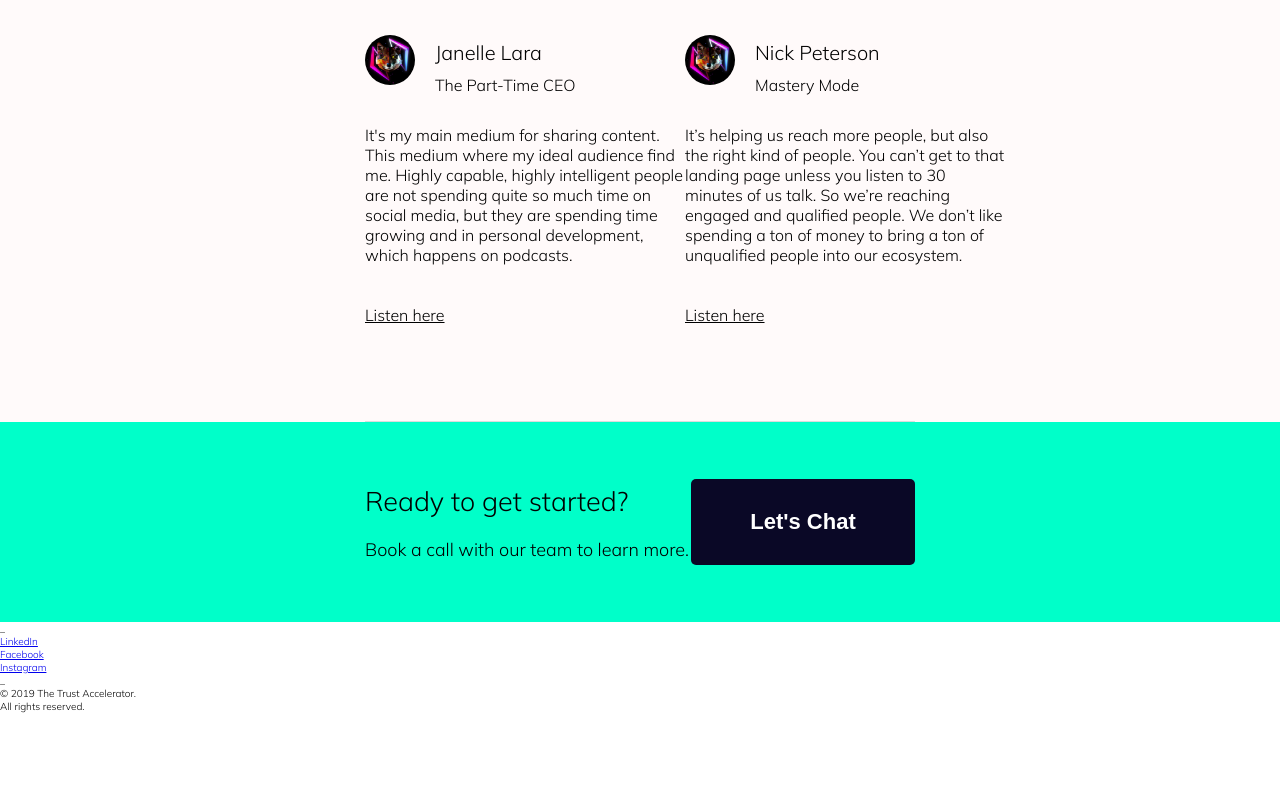
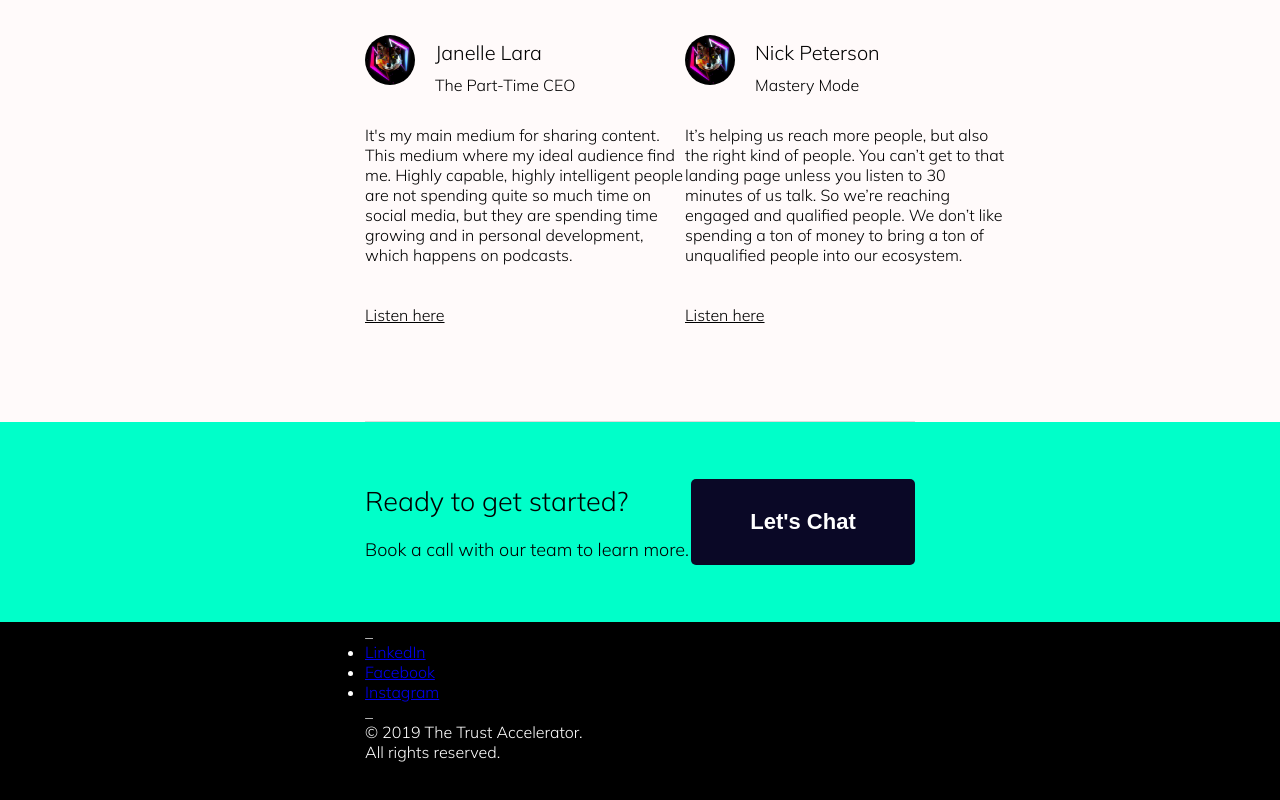
Before and after one commit to CharlesIvia/trust-accelerator-clone, a React (Create React App) app: page / in a window 1280 px wide. Shown: the part 5648-6448 px from the top of the page. Before the commit the page ends 6361 px from the top, so only its background shows below. Built offline with nearby package versions, Linux system fonts and the light colour scheme.

Commit message:
Updated markup with class names

```diff
--- a/src/components/Footer.js
+++ b/src/components/Footer.js
@@ -2,9 +2,9 @@ import React from "react";
 
 const Footer = () => {
   return (
-    <div>
-      <div>
-        <p>_</p>
+    <div className="container footer">
+      <div className="first-chunk">
+        <p className="dash">_</p>
         <ul>
           <li>
             <a href="#home">LinkedIn</a>
@@ -18,8 +18,8 @@ const Footer = () => {
         </ul>
       </div>
 
-      <div>
-        <p>_</p>
+      <div className="second-chunk">
+        <p className="dash">_</p>
         <p> &copy; 2019 The Trust Accelerator.</p>
         <p>All rights reserved.</p>
       </div>
```
